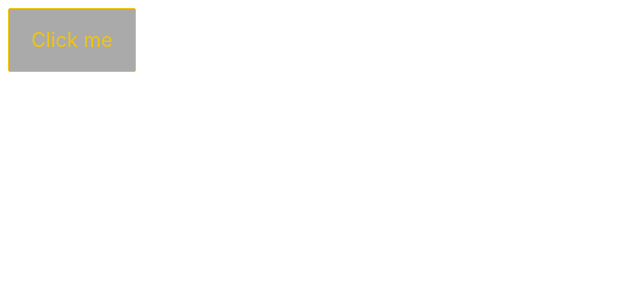
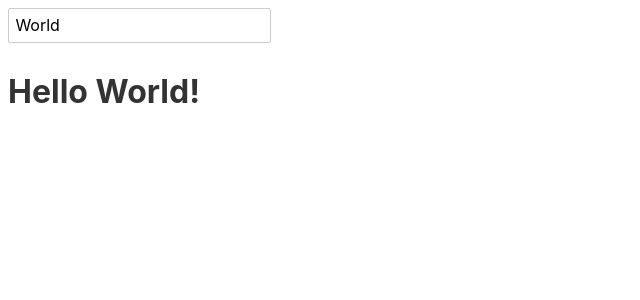
Before and after one commit to SynCROSS/learning-svelte, a Svelte app: page / in a window 1280 px wide. Shown: the top 300 px of the page, without its empty margins (0-640 px from the left). Built offline with nearby package versions, Linux system fonts and the light colour scheme.

Commit message:
Text Inputs

```diff
--- a/src/App.svelte
+++ b/src/App.svelte
@@ -1,9 +1,7 @@
 <script>
-  import CustomButton from './CustomButton.svelte';
-
-  function handleClick() {
-    alert('clicked');
-  }
+  let world = 'World';
 </script>
 
-<CustomButton on:click={handleClick} />
+<input bind:value={world} />
+
+<h1>Hello {world}!</h1>
```
Also changed, not shown: public/build/bundle.js, 1 other file (tests, documents, lock files or other folders).
